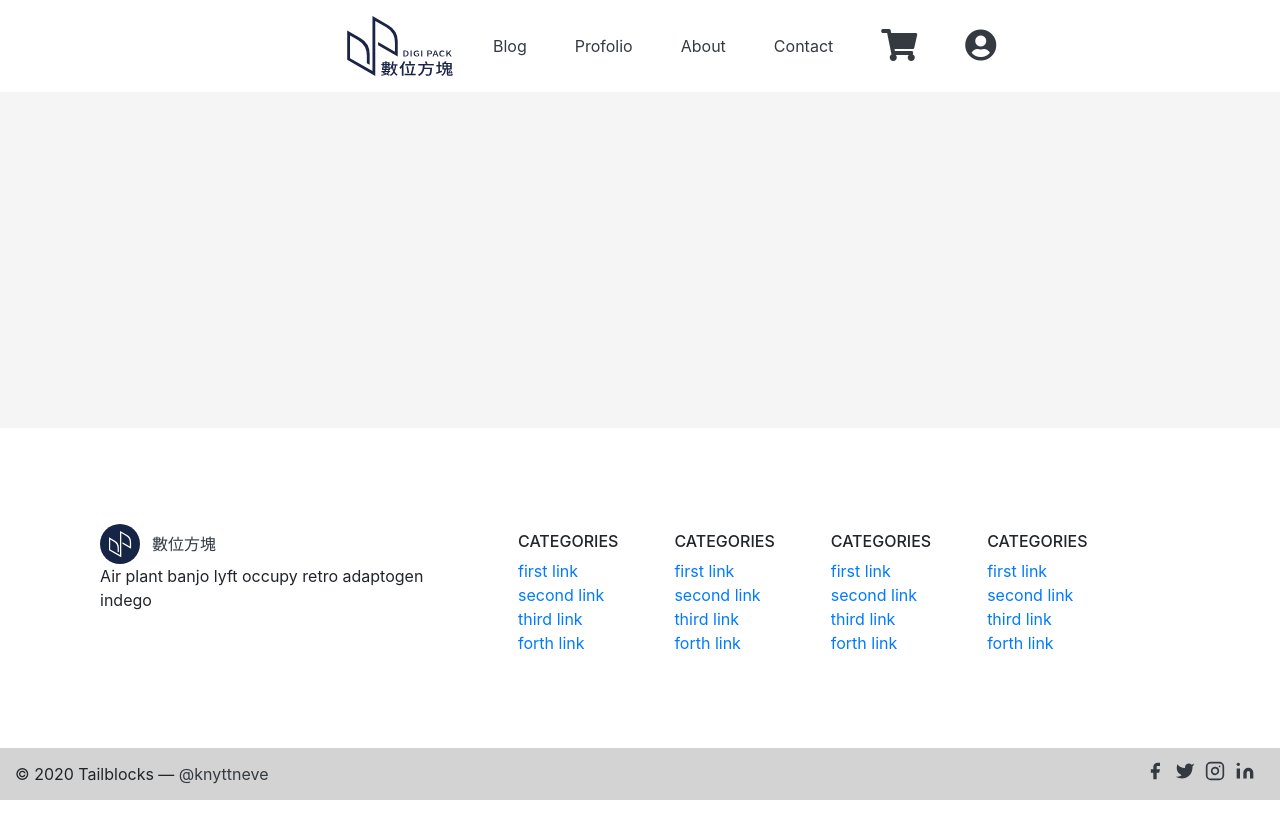
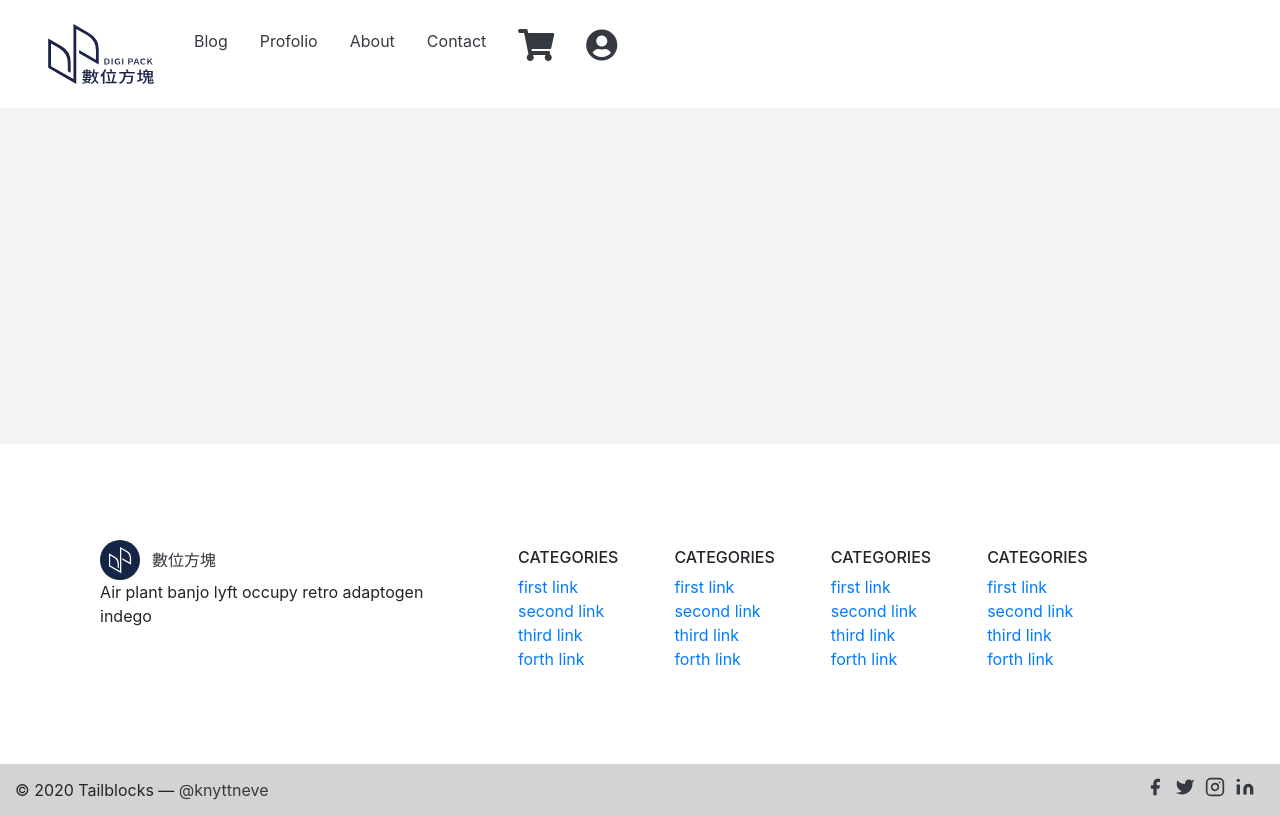
Before and after one commit to dev-wynnhuang/fornt-end, a plain HTML site: page 數位方塊/template.html in a window 1280 px wide. Drawn offline with nearby package versions, Linux system fonts and the light colour scheme.

Commit message:
fix navbar

```diff
--- a/數位方塊/css/template.css
+++ b/數位方塊/css/template.css
@@ -8,7 +8,9 @@ body {
     margin: 0;
     padding: 0;
 }
-
+a img.logo{
+    margin: unset;
+}
 a.nav-link:hover{
     background-color: lightgrey;
     border-radius: 5px;
@@ -25,10 +27,8 @@ nav{
     height: 92px;
 }
 .nav-container{
-    padding: 0 32px;
-    margin: 0 315px;
+    padding: 0 24px;
     height: 100%;
-
 }
 main{
     width: 100%;
@@ -37,11 +37,6 @@ main{
 }
 .container{
     padding: 96px 20px;
-}
-.nav-logo{
-    width: 138px;
-    height: 100%;
-    padding: 16px;
 }
 li{
     padding: 8px;
--- a/數位方塊/template.html
+++ b/數位方塊/template.html
@@ -15,12 +15,24 @@
 <body>
     <!-- header begins -->
     <header>
-        <nav>
-            <div class="nav-container d-flex justify-content-around align-items-center">
-                <a class="navbar-brand" href="#">
+        <div class="nav-container d-flex mx-auto">
+            <div class="p-4 d-flex align-items-center">
+                <a class="navbar-brand py-0 mr-0" href="#">
                     <img class="logo" src="./img/logo.svg" width="106" height="60" alt="">
                 </a>
-                <ul class="nav d-flex flex-nowrap justify-content-end align-items-center">
+            </div>
+            <nav class="navbar navbar-expand-md p-0 m-0 d-flex align-items-center">
+                <button class="navbar-toggler" data-toggle="collapse" data-target="#hidden_navbar">
+                    <span class="navbar-toggler-icon">
+                        <svg fill="currentColor" viewBox="0 0 20 20" class="w-6 h-6">
+                            <path x-show="!open" fill-rule="evenodd" d="M3 5a1 1 0 011-1h12a1 1 0 110 2H4a1 1 0 01-1-1zM3 10a1 1 0 011-1h12a1 1 0 110 2H4a1 1 0 01-1-1zM9 15a1 1 0 011-1h6a1 1 0 110 2h-6a1 1 0 01-1-1z" clip-rule="evenodd"></path>
+                            <path x-show="open" fill-rule="evenodd" d="M4.293 4.293a1 1 0 011.414 0L10 8.586l4.293-4.293a1 1 0 111.414 1.414L11.414 10l4.293 4.293a1 1 0 01-1.414 1.414L10 11.414l-4.293 4.293a1 1 0 01-1.414-1.414L8.586 10 4.293 5.707a1 1 0 010-1.414z" clip-rule="evenodd" style="display: none;"></path>
+                        </svg>
+                    </span>
+                </button>
+                <div class="collapse navbar-collapse" id="hidden_navbar">
+
+                    <ul class="navbar-nav">
                         <li class="nav-item">
                         <a class="nav-link active text-dark" href="#">Blog</a>
                         </li>
@@ -34,18 +46,20 @@
                         <a class="nav-link text-dark" href="#">Contact</a>
                         </li>
                         <li class="nav-item">
-                        <a class="nav-link cart text-dark" href="#">
+                            <a class="nav-link cart text-dark" href="./cart 1.html">
                                 <i class="fas fa-shopping-cart fa-2x"></i>
                             </a>
                         </li>
                         <li class="nav-item">
-                        <a class="nav-link user text-dark" href="#">
+                            <a class="nav-link user text-dark" href="./login.html">
                                 <i class="fas fa-user-circle fa-2x"></i>
                             </a>
                         </li>
                     </ul>
                 </div>
             </nav>
+        </div>
+
     </header>
     <!-- header ends -->
     <!-- main begins -->
```
Lines whose indentation alone changed are shown as unchanged.
